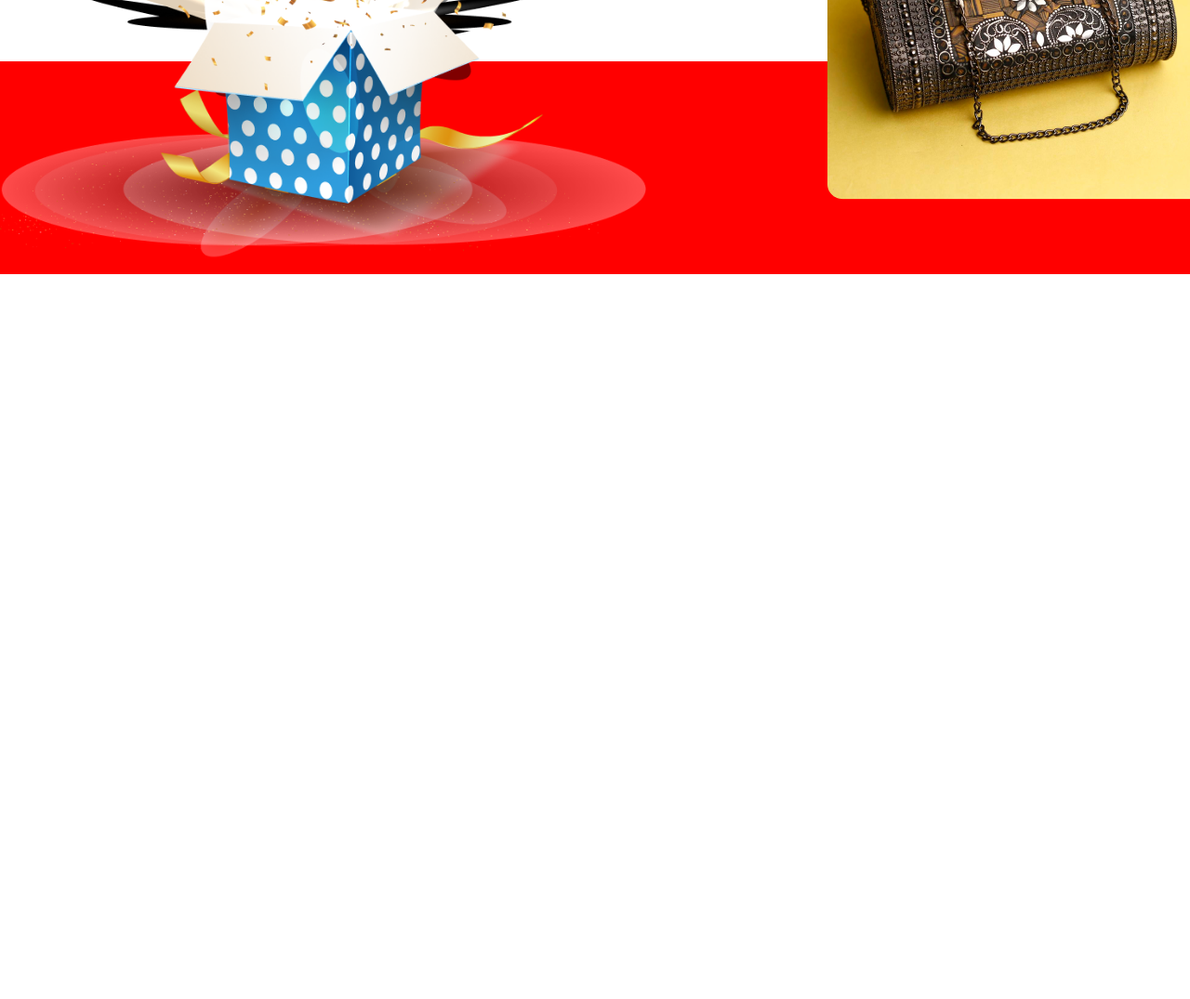
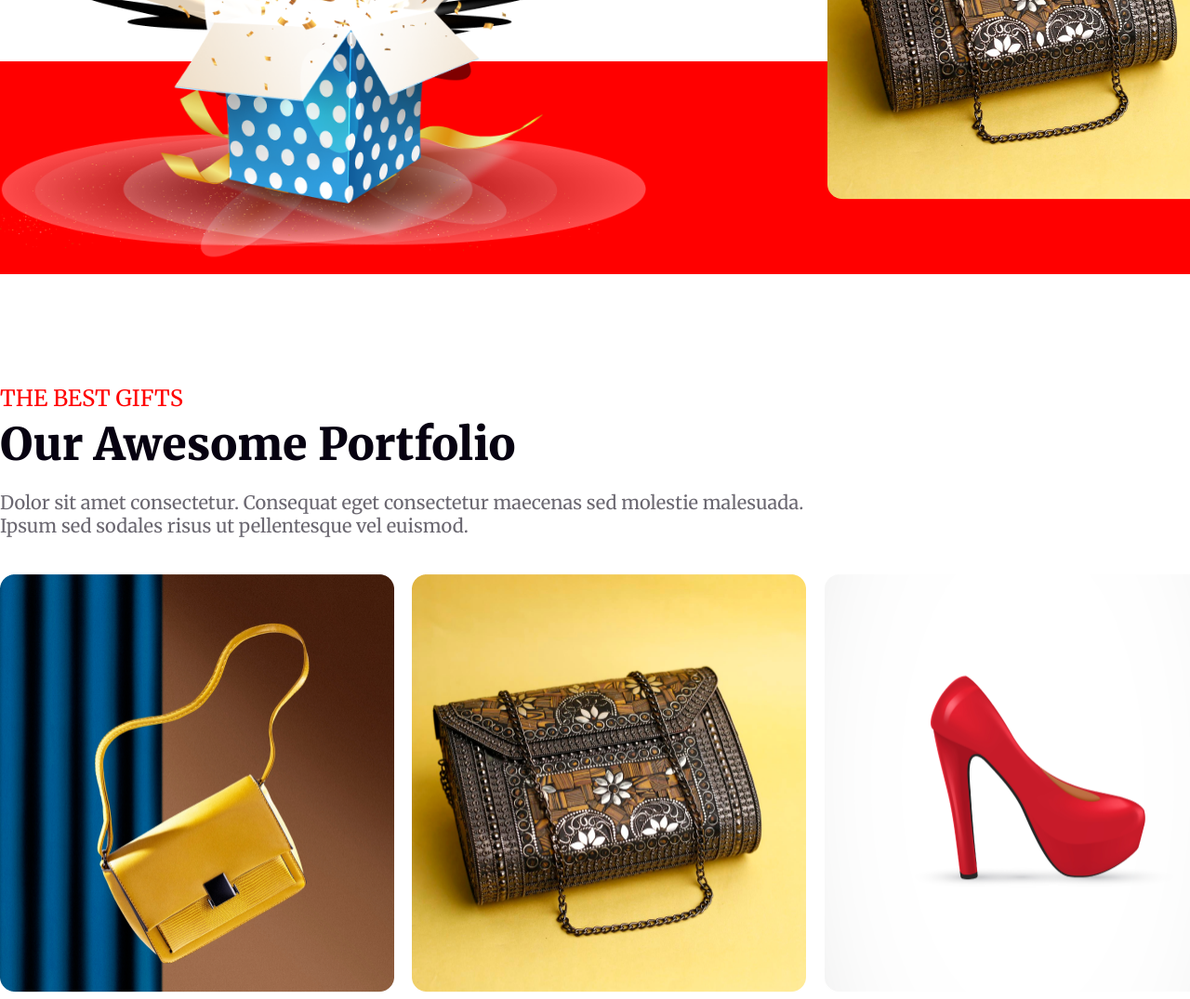
Before and after one commit to hablunadim/batch10-a1-solution, a plain HTML site: page index.html in a window 1280 px wide. Shown: the part 3407-4482 px from the top of the page at 93% size. Before the commit the page ends 3702 px from the top, so only its background shows below. Drawn offline with Linux system fonts and the light colour scheme.

Commit message:
portfolio section done

```diff
--- a/index.html
+++ b/index.html
@@ -55,7 +55,7 @@
                  <img src="./images/Group 96.png" alt="">
             </div>
           </section>
-         <!-- new best secton style here -->
+         <!-- new best secton style end here -->
 
 
          <!-- holiday-section-style here -->
@@ -79,7 +79,38 @@
 
           </section>
 
-          <!-- holiday-section-style here -->
+          <!-- holiday-section-style end here -->
+
+          <!-- portfolio section style here -->
+           <section class="fortfolio-container">
+            <div class="fortfolio-text-container">
+            <h5>THE BEST GIFTS</h5>
+            <h2>Our Awesome Portfolio</h2>
+            <p>Dolor sit amet consectetur. Consequat eget consectetur maecenas sed molestie malesuada. <br> Ipsum sed sodales risus ut pellentesque vel euismod. </p>
+           </div>
+           <div class="portfollio-items">
+            <div class="items">
+                <img src="/images/Rectangle 3.png" alt="">
+            </div>
+            <div class="items">
+                <img src="/images/Rectangle 4.png" alt="">
+            </div>
+            <div class="items">
+                <img src="/images/Rectangle 5.png" alt="">
+            </div>
+            <div class="items">
+                <img src="/images/Rectangle 6.png" alt="">
+            </div>
+            <div class="items">
+                <img src="/images/Rectangle 7.png" alt="">
+            </div>
+            <div class="items">
+                <img src="/images/Rectangle 8.png" alt="">
+            </div>
+           </div>
+           </section>
+
+          <!-- portfolio section style end here -->
 
     </main>
 </body>
--- a/styles/style.css
+++ b/styles/style.css
@@ -333,9 +333,54 @@ h1 {
     top: 8.5%;
 
 }
-.discount{
+
+.discount {
     position: absolute;
     bottom: 30%;
     left: 55%;
     z-index: 1;
 }
+
+/* fortfolio style */
+.fortfolio-container {
+    width: 1320px;
+    height: 1163px;
+    margin: 0 auto;
+    margin-top: 120px;
+}
+
+.fortfolio-text-container h5 {
+    color: rgb(255, 0, 0);
+    font-size: 24px;
+    font-weight: 500;
+    margin-bottom: 4px;
+}
+
+.fortfolio-text-container h2 {
+    color: rgb(7, 2, 17);
+    font-size: 48px;
+    font-weight: 900;
+    margin-bottom: 4px;
+}
+
+.fortfolio-text-container p {
+    color: rgba(7, 2, 17, 0.6);
+    font-size: 20px;
+    font-weight: 400;
+    margin-top: 20px;
+    margin-bottom: 40px;
+}
+
+.items{
+    width: 424px;
+    height: 450px;
+}
+.items img{
+    width: 100%;
+    height: 100%;
+}
+.portfollio-items {
+    display: grid;
+    grid-template-columns: repeat(3, 1fr);
+    gap: 10px;
+}
```
